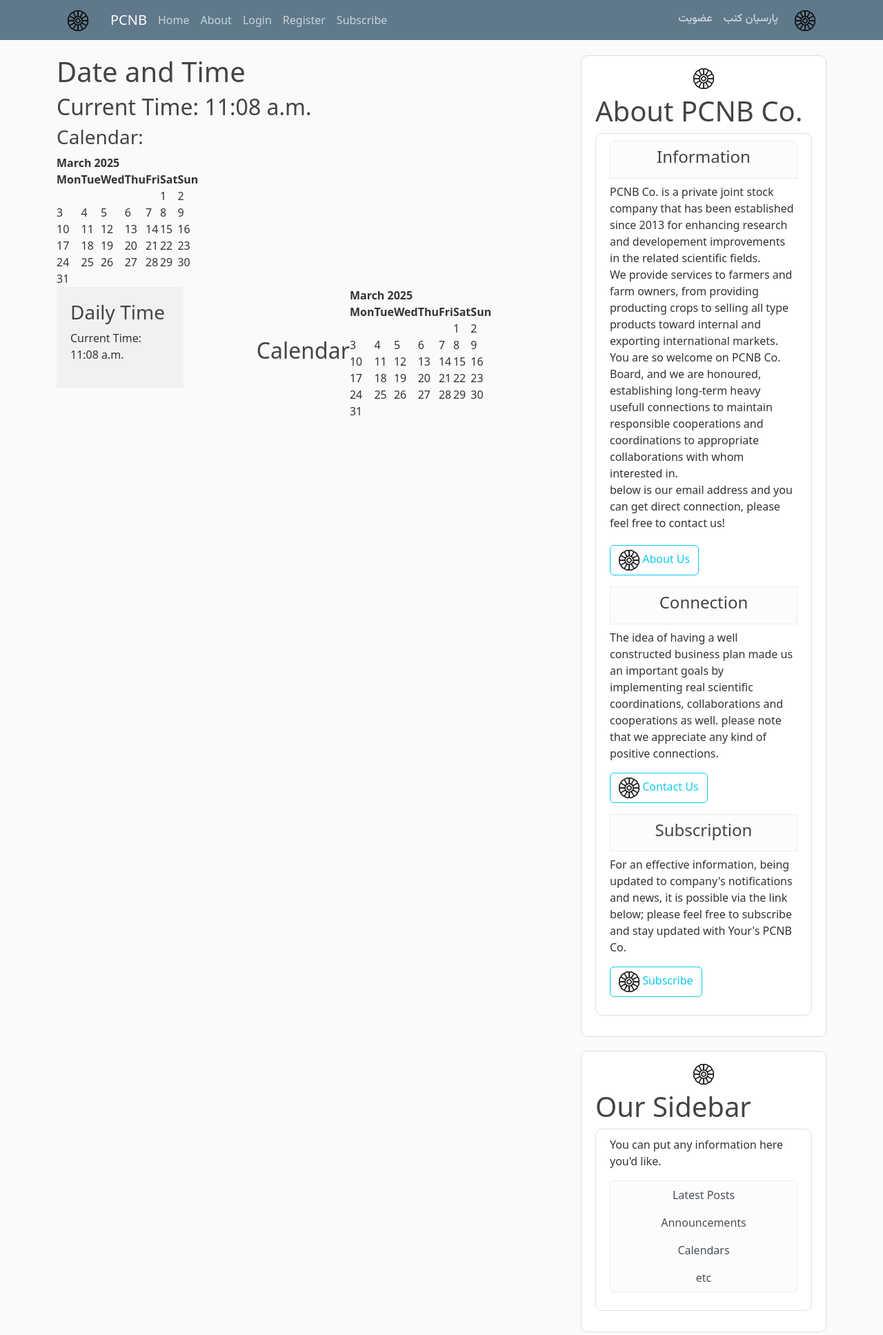
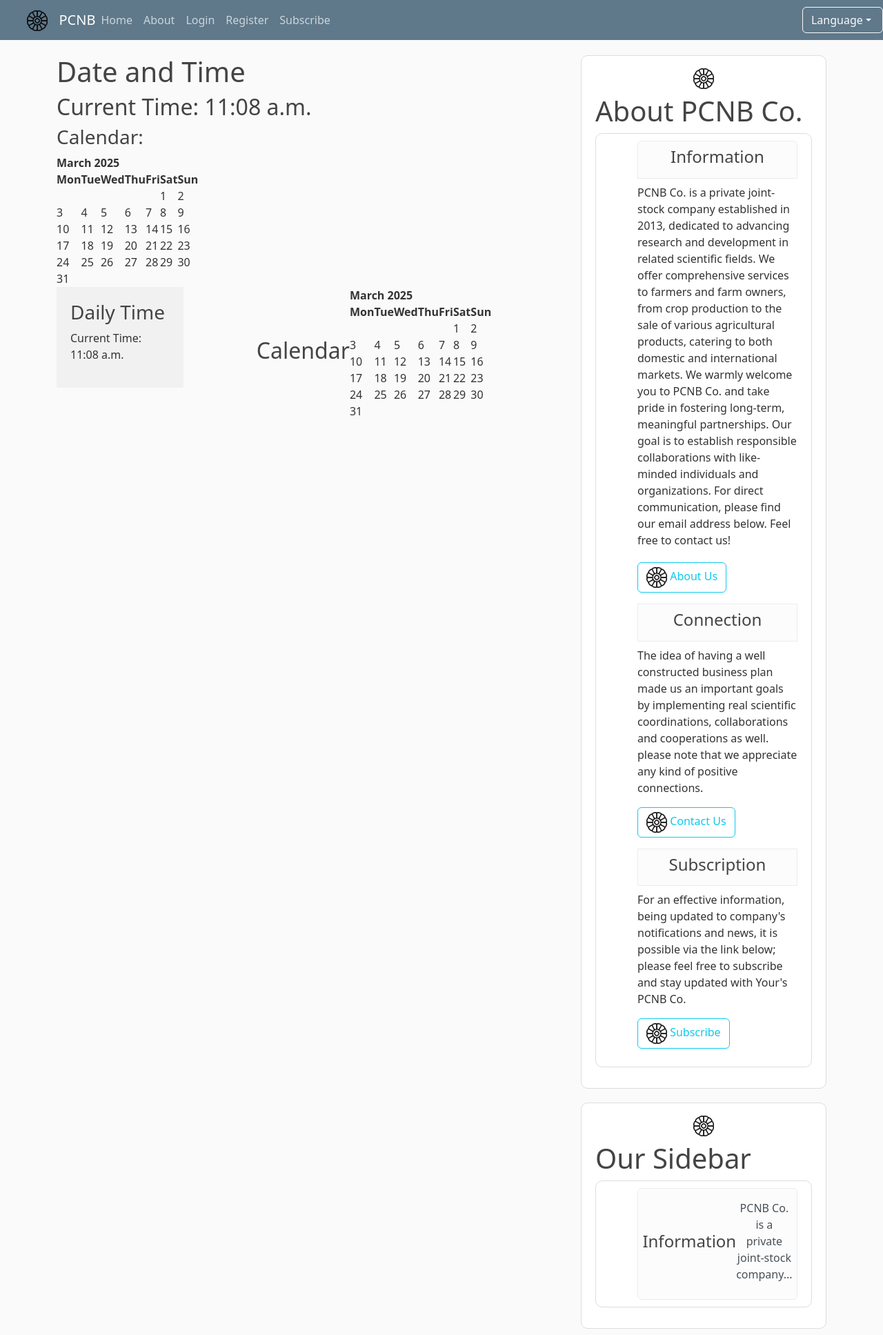
Before and after one commit to parsiancanab/django, a Django app: page /datetime/ in a window 1280 px wide. Shown: the top 1935 px of the page at 69% size. Run offline with Django 4.2, Linux system fonts and the light colour scheme; some libraries are stand-ins or nearby versions.

Commit message:
31/03/2025

```diff
--- a/blog/templates/blog/base.html
+++ b/blog/templates/blog/base.html
@@ -1,26 +1,28 @@
 {% load static %}
+{% load i18n %}
+
 <!DOCTYPE html>
 <html>
   <head>
       <meta charset="utf-8">
       <meta name="viewport" content="width=device-width, initial-scale=1, shrink-to-fit=no">
       <meta name="description" content="agrindustrial servises">
-    <meta name="keywords" content="New, Agricultural, Industrial, Hemp, Parsian Canab Crop, PCNB,">
+      <meta name="keywords" content="Agriculture, Industrial Hemp, PCNB, Farming, Crop, Sustainability">
       <meta name="author" content="Milad Yavari, CEO of PCNB Co.">
-    <link rel="stylesheet" href="https://maxcdn.bootstrapcdn.com/bootstrap/4.0.0/css/bootstrap.min.css" integrity="sha384-Gn5384xqQ1aoWXA+058RXPxPg6fy4IWvTNh0E263XmFcJlSAwiGgFAW/dAiS6JXm" crossorigin="anonymous">
       <link rel="stylesheet" href="https://cdn.jsdelivr.net/npm/bootstrap@5.3.0/dist/css/bootstrap.rtl.min.css" integrity="sha384-PJsj/BTMqILvmcej7ulplguok8ag4xFTPryRq8xevL7eBYSmpXKcbNVuy+P0RMgq" crossorigin="anonymous">
       <link rel="preconnect" href="https://fonts.googleapis.com"><link rel="preconnect" href="https://fonts.gstatic.com" crossorigin>
       <link href="https://fonts.googleapis.com/css2?family=Vazirmatn:wght@500&display=swap" rel="stylesheet">
       <link rel="stylesheet" type="text/css" href="{% static 'blog/main.css' %}">
       <link href="https://cdn.jsdelivr.net/npm/fullcalendar@5.10.1/main.css" rel="stylesheet" />
       <link rel="icon" type="image/x-icon" alt="pcnblogo" href="{% static 'blog/logo opacity.png' %}">
-</head>
 
     {% if title %}
         <title>PCNB - {{ title }}</title>
     {% else %}
         <title>PCNB</title>
     {% endif %}
+  </head>
+
     <body>
     <header class="site-header">
         <nav class="navbar navbar-expand-md navbar-dark bg-steel fixed-top">
@@ -44,19 +46,27 @@
                   <a class="nav-item nav-link" href="{% url 'login' %}">Login</a>
                   <a class="nav-item nav-link" href="{% url 'register' %}">Register</a>
                   <a class="nav-item nav-link" href="{% url 'subscribe' %}">Subscribe</a>
-
                 {% endif %}
-              </div>
-              <!-- Navbar Right Side -->
-              <div class="navbar-nav">
-                <a class="farsi nav-item nav-link" href="{% url 'subscription' %}">عضویت</a>
-                <a class="farsi nav-item nav-link" href="{% url 'blog-blog' %}">پارسیان کنب</a>
-                <a class="navbar-brand" href="/bloghome">
-                  <img src="{% static 'blog/logo opacity.png' %}" alt="pcnblogo" width="30" height="30">
-                </a>
               </div>
             </div>
           </div>
+          <form action="{% url 'set_language' %}" method="post" class="d-flex align-items-center">
+            {% csrf_token %}
+            <div class="dropdown">
+                <button class="btn btn-outline-light dropdown-toggle" type="button" id="languageDropdown" data-bs-toggle="dropdown" aria-expanded="false">
+                    Language
+                </button>
+                <ul class="dropdown-menu dropdown-menu-end" aria-labelledby="languageDropdown">
+                    <li>
+                        <button type="submit" name="language" value="en" class="dropdown-item">English</button>
+                    </li>
+                    <li>
+                        <button type="submit" name="language" value="fa" class="dropdown-item">Farsi</button>
+                    </li>
+                </ul>
+            </div>
+        </form>
+
         </nav>
       </header>
       <main role="main" class="container">
@@ -81,11 +91,15 @@
               <div class="content-section">
                 <ul class="list-group">
                   <li class="list-group-item list-group-item-light"><h4>Information</h4></li>
-                    <p class="mt-2">PCNB Co. is a private joint stock company that has been established since 2013 for enhancing research and developement improvements in the related scientific fields. <br>
-                    We provide services to farmers and farm owners, from providing producting crops to selling all type products toward internal and exporting international markets. <br> You are so welcome on PCNB Co. Board, and
-                    we are honoured, establishing long-term heavy usefull connections to maintain responsible cooperations and coordinations to appropriate collaborations with whom interested in. <br>
-                    below is our email address and you can get direct connection, please feel free to contact us!
+                  {% blocktrans %}
+                    <p class="mt-2">
+                      PCNB Co. is a private joint-stock company established in 2013, dedicated to advancing research and development in related scientific fields.
+                      We offer comprehensive services to farmers and farm owners, from crop production to the sale of various agricultural products, catering to both domestic and international markets.
+                      We warmly welcome you to PCNB Co. and take pride in fostering long-term, meaningful partnerships. Our goal is to establish responsible collaborations with like-minded individuals and organizations.
+                      For direct communication, please find our email address below. Feel free to contact us!
                     </p>
+                  {% endblocktrans %}
+
                     <div class="float">
                       <a href="{% url 'blog-about' %}" class="btn btn-outline-info mb-3 mt-1"  role="button"><img src="{% static 'blog/logo opacity.png' %}" alt="pcnblogo" width="30" height="30"> About Us</a>
                     </div>
@@ -112,14 +126,12 @@
                 </div>
                 <h1 class="float">Our Sidebar</h1>
                 <div class="content-section">
-                  <p class='text' style="text-justify: left;">You can put any information here you'd like.
                   <ul class="list-group">
-                      <li class="list-group-item list-group-item-light">Latest Posts</li>
-                      <li class="list-group-item list-group-item-light">Announcements</li>
-                      <li class="list-group-item list-group-item-light">Calendars</li>
-                      <li class="list-group-item list-group-item-light">etc</li>
+                    <li class="list-group-item list-group-item-light">
+                        <h4>Information</h4>
+                        <p class="mt-2">PCNB Co. is a private joint-stock company...</p>
+                    </li>
                   </ul>
-                  </p>
                 </div>
               </div>
               <div class="content-section">
@@ -135,7 +147,7 @@
                 <div class="ontent-section">
                   <div class="content-section">
                     <div class="content">
-                      <img class="m-2 float-start" src="{% static '/blog/logo opacity.png' %}" alt="pcnblogo" width="30" height="30">
+                      <img class="m-2 float-start" src="{% static 'blog/logo opacity.png' %}" alt="pcnblogo" width="30" height="30">
                     </div>
                     <div id="calendar"></div>
                     <h1>Daily Calendar</h1>
@@ -144,7 +156,7 @@
                         <p id="demo"></p>
                       </div>
                     <div class="mt-3">
-                      <a href="{% url 'blog-blog' %}" dir="rtl" class="farsi btn btn-info"  role="button"><img src="{% static '/blog/logo opacity.png' %}" alt="pcnblogo" width="30" height="30">  پارسیان کنب</a>
+                      <a href="{% url 'blog-blog' %}" dir="rtl" class="farsi btn btn-info"  role="button"><img src="{% static 'blog/logo opacity.png' %}" alt="pcnblogo" width="30" height="30">  پارسیان کنب</a>
                     </div>
                   </div>
                 {% endblock %}
@@ -161,12 +173,19 @@
     <script src="https://cdn.jsdelivr.net/npm/fullcalendar@5.10.1/main.js"></script>
     <script src="https://code.jquery.com/jquery-3.6.0.min.js"></script>
 
-    <!-- Optional JavaScript -->
+
     <!-- jQuery first, then Popper.js, then Bootstrap JS -->
     <script src="https://cdn.jsdelivr.net/npm/chart.js"></script>
     <script src="https://cdn.jsdelivr.net/npm/bootstrap@5.3.0/dist/js/bootstrap.bundle.min.js" integrity="sha384-geWF76RCwLtnZ8qwWowPQNguL3RmwHVBC9FhGdlKrxdiJJigb/j/68SIy3Te4Bkz" crossorigin="anonymous"></script>
-    <script src="https://code.jquery.com/jquery-3.2.1.slim.min.js" integrity="sha384-KJ3o2DKtIkvYIK3UENzmM7KCkRr/rE9/Qpg6aAZGJwFDMVNA/GpGFF93hXpG5KkN" crossorigin="anonymous"></script>
     <script src="https://cdnjs.cloudflare.com/ajax/libs/popper.js/1.12.9/umd/popper.min.js" integrity="sha384-ApNbgh9B+Y1QKtv3Rn7W3mgPxhU9K/ScQsAP7hUibX39j7fakFPskvXusvfa0b4Q" crossorigin="anonymous"></script>
     <script src="https://maxcdn.bootstrapcdn.com/bootstrap/4.0.0/js/bootstrap.min.js" integrity="sha384-JZR6Spejh4U02d8jOt6vLEHfe/JQGiRRSQQxSfFWpi1MquVdAyjUar5+76PVCmYl" crossorigin="anonymous"></script>
 </body>
 </html>
+
+<!-- <div class="navbar-nav" dir="rtl">
+        <a class="farsi nav-item nav-link" href="{% url 'subscription' %}">عضویت</a>
+        <a class="farsi nav-item nav-link" href="{% url 'blog-blog' %}">پارسیان کنب</a>
+        <a class="navbar-brand" href="/bloghome">
+          <img src="{% static 'blog/logo opacity.png' %}" alt="pcnblogo" width="30" height="30">
+        </a>
+      </div> -->
--- a/blog/urls.py
+++ b/blog/urls.py
@@ -1,4 +1,6 @@
 from django.urls import path, include
+from django.conf.urls.i18n import i18n_patterns
+from django.contrib import admin
 from .views import (
     PostListView,
     PostDetailView,
@@ -8,22 +10,19 @@
     UserPostListView,
     subscription,
     subscribe
-
 )
 from . import views, email_utils
 
-
-
+# Main URL patterns
 urlpatterns = [
     path('', PostListView.as_view(), name='blog-home'),
-    path('user/<str:username>', UserPostListView.as_view(), name='user-posts'),
+    path('user/<str:username>/', UserPostListView.as_view(), name='user-posts'),
     path('post/<int:pk>/', PostDetailView.as_view(), name='post-detail'),
     path('post/new/', PostCreateView.as_view(), name='post-create'),
     path('post/<int:pk>/update/', PostUpdateView.as_view(), name='post-update'),
     path('post/<int:pk>/delete/', PostDeleteView.as_view(), name='post-delete'),
     path('about/', views.about, name='blog-about'),
     path('vpcnb/', views.vpcnb, name='blog-vpcnb'),
-    # path('blog/', include('blog.urls')),  # If blog has its own URLs
     path('blog/', views.blog, name='blog-blog'),
     path('blogone/', views.blogone, name='blog-blogone'),
     path('blogtwo/', views.blogtwo, name='blog-blogtwo'),
@@ -32,7 +31,6 @@
     path('blog/datetime/', views.show_datetime, name='show_datetime'),
     path('plan/', views.plan, name='blog-plan'),
     path('subscribe/', subscribe, name='subscribe'),
-    path('subscription/', subscription, name='subscription'),  # Not the model!
+    path('subscription/', subscription, name='subscription'),
     path('activate/<str:uidb64>/<str:token>/', email_utils.activate, name='activate'),
-
 ]
--- a/django_project/urls.py
+++ b/django_project/urls.py
@@ -3,30 +3,31 @@
 from django.urls import path, include
 from django.conf import settings
 from django.conf.urls.static import static
+from django.conf.urls.i18n import i18n_patterns
 from django.contrib.auth.models import User
 from users import views as user_views
-from rest_framework import routers, serializers, viewsets #type:ignore
-from django.urls import path
+from rest_framework import routers, serializers, viewsets  # type: ignore
 from users.views import activate
 
-# Serializers define the API representation.
+# Serializer for User API
 class UserSerializer(serializers.HyperlinkedModelSerializer):
     class Meta:
         model = User
         fields = ['url', 'username', 'email', 'is_staff']
 
-# ViewSets define the view behavior.
+# ViewSet for User API
 class UserViewSet(viewsets.ModelViewSet):
     queryset = User.objects.all()
     serializer_class = UserSerializer
 
-# Routers provide an easy way of automatically determining the URL conf.
+# Router for API
 router = routers.DefaultRouter()
 router.register(r'users', UserViewSet)
 
-# URL patterns
+# Define urlpatterns
 urlpatterns = [
     path('admin/', admin.site.urls),
+    path('i18n/', include('django.conf.urls.i18n')),  # Language switcher
     path('register/', user_views.register, name='register'),
     path('profile/', user_views.profile, name='profile'),
     path('login/', auth_views.LoginView.as_view(template_name='users/login.html'), name='login'),
@@ -34,6 +35,8 @@
     path('subscribers/', user_views.subscriber_list, name='subscriber_list'),
     path('subscriptions/', user_views.subscription_list, name='subscription_list'),
     path('datetime/', user_views.show_datetime, name='show_datetime'),
+
+    # Password Reset URLs
     path('password-reset/',
          auth_views.PasswordResetView.as_view(template_name='users/password_reset.html'),
          name='password_reset'),
@@ -46,77 +49,20 @@
     path('password-reset-complete/',
          auth_views.PasswordResetCompleteView.as_view(template_name='users/password_reset_complete.html'),
          name='password_reset_complete'),
+
+    # API URLs
     path('api/', include(router.urls)),
     path('api-auth/', include('rest_framework.urls', namespace='rest_framework')),
-    path('', include('blog.urls')),
-    path('approved_registration/', user_views.send_approved_email, name='approved_registration'),
-    #path('subscription/', user_views.subscription, name='subscription'),
+
+    # Activation
     path("activation/<uidb64>/<token>/", activate, name="activation"),
-
 ]
 
-# Add media URL patterns in debug mode
+# Wrap the main blog URLs inside i18n_patterns for language support
+urlpatterns += i18n_patterns(
+    path('', include('blog.urls')),
+)
+
+# Serve media files in development
 if settings.DEBUG:
     urlpatterns += static(settings.MEDIA_URL, document_root=settings.MEDIA_ROOT)
-
-'''
-from django.contrib import admin
-from django.contrib.auth import views as auth_views
-from django.urls import path, include
-from django.conf import settings
-from django.conf.urls.static import static
-from django.contrib.auth.models import User
-from users import views as user_views
-from rest_framework import routers, serializers, viewsets # type: ignore
-
-
-# Serializers define the API representation.
-class UserSerializer(serializers.HyperlinkedModelSerializer):
-    class Meta:
-        model = User
-        fields = ['url', 'username', 'email', 'is_staff']
-
-# ViewSets define the view behavior.
-class UserViewSet(viewsets.ModelViewSet):
-    queryset = User.objects.all()
-    serializer_class = UserSerializer
-
-# Routers provide an easy way of automatically determining the URL conf.
-router = routers.DefaultRouter()
-router.register(r'users', UserViewSet)
-
-# URL patterns
-urlpatterns = [
-    path('admin/', admin.site.urls),
-    path('register/', user_views.register, name='register'),
-    path('profile/', user_views.profile, name='profile'),
-    path('login/', auth_views.LoginView.as_view(template_name='users/login.html'), name='login'),
-    path('logout/', auth_views.LogoutView.as_view(template_name='users/logout.html'), name='logout'),
-    path('subscription/', user_views.subscription, name='subscription'),
-    path('subscribers/', user_views.subscriber_list, name='subscriber_list'),
-    path('datetime/', user_views.show_datetime, name='show_datetime'),
-    path('password-reset/',
-         auth_views.PasswordResetView.as_view(template_name='users/password_reset.html'),
-         name='password_reset'),
-    path('password-reset/done/',
-         auth_views.PasswordResetDoneView.as_view(template_name='users/password_reset_done.html'),
-         name='password_reset_done'),
-    path('password-reset-confirm/<uidb64>/<token>/',
-         auth_views.PasswordResetConfirmView.as_view(template_name='users/password_reset_confirm.html'),
-         name='password_reset_confirm'),
-    path('password-reset-complete/',
-         auth_views.PasswordResetCompleteView.as_view(template_name='users/password_reset_complete.html'),
-         name='password_reset_complete'),
-    path('api-auth/', include('rest_framework.urls', namespace='rest_framework')),
-    path('', include('blog.urls')),
-]
-
-# Add media URL patterns in debug mode
-if settings.DEBUG:
-    urlpatterns += static(settings.MEDIA_URL, document_root=settings.MEDIA_ROOT)
-
-# Include API router URLs
-urlpatterns += [
-    path('api/', include(router.urls)),
-]
-'''
--- a/users/forms.py
+++ b/users/forms.py
@@ -51,9 +51,6 @@
         }
 
 
-
-
-
 class EventForm(forms.ModelForm):
     class Meta:
         model = Event
```
Also changed, not shown: blog/views.py (+22 -0 lines), django_project/settings.py (+27 -9 lines), locale/en/LC_MESSAGES/django.po (added), locale/fa/LC_MESSAGES/django.po (added), 2 other files. Lines whose indentation alone changed are shown as unchanged.
